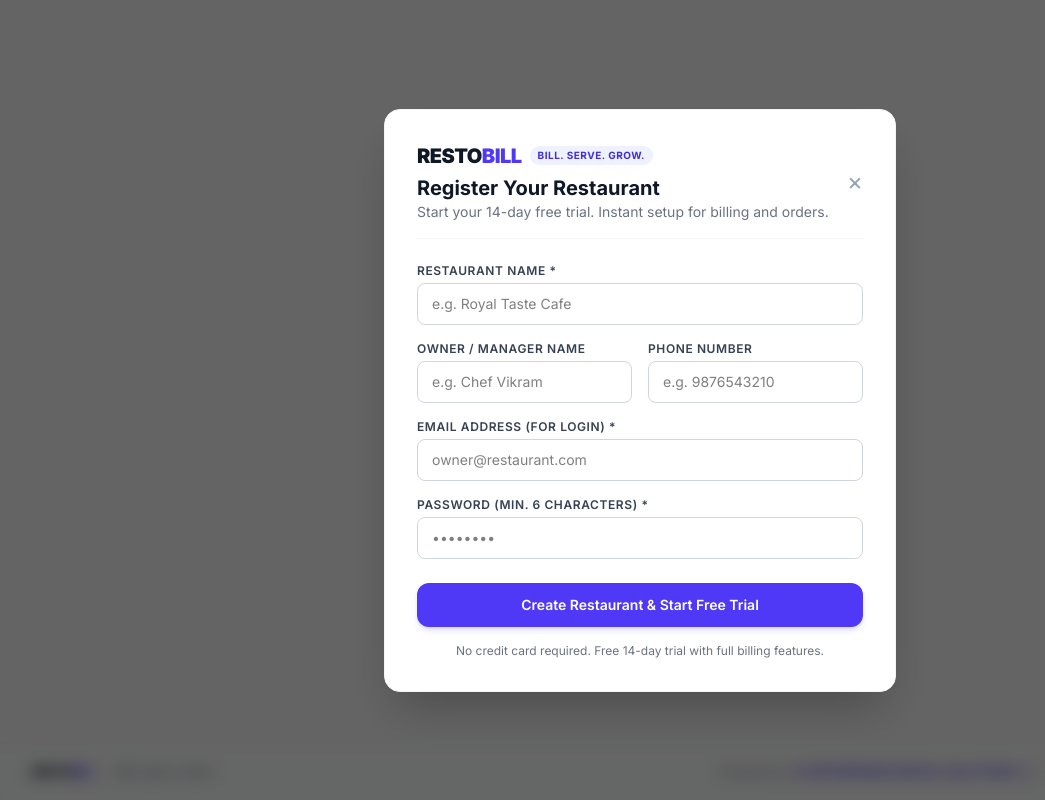
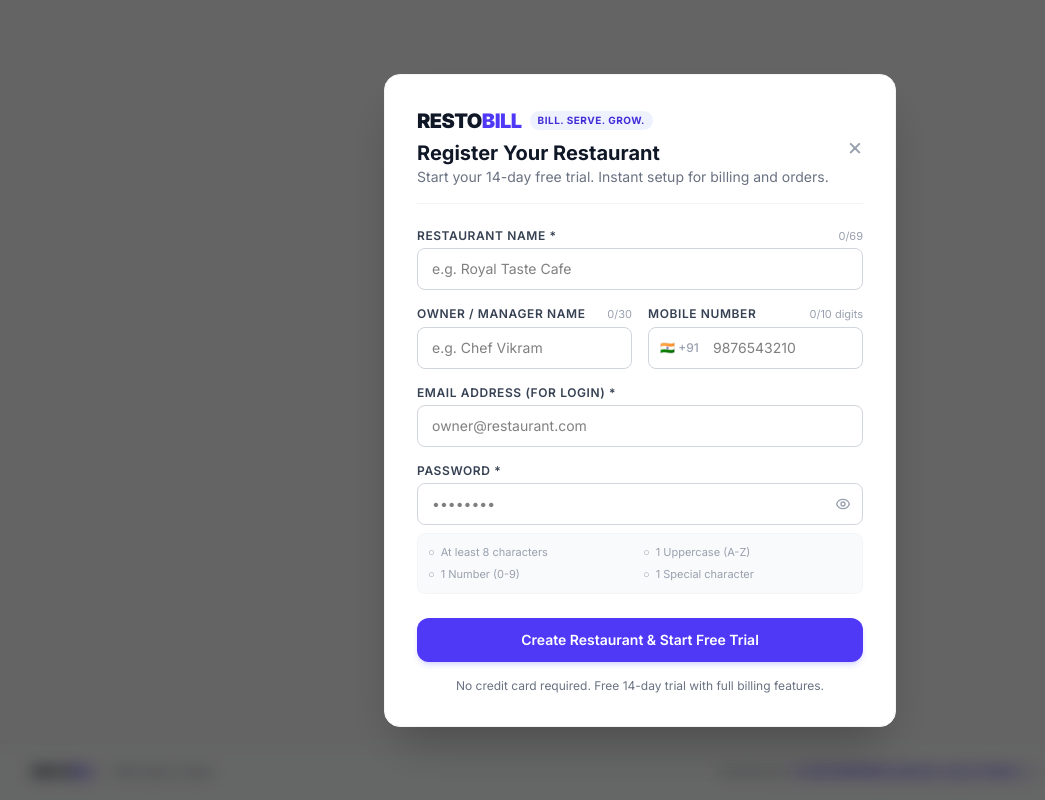
Before and after one commit to kushvijay234/quickbill-restaurant-pos, a React (Vite) app: page / in a window 1280 px wide. Both pictures are taken after a click on the button "Register Your Restaurant (14-Day Free Trial)". Shown: the whole page, without its empty margins (0-1045 px from the left). Built offline with nearby package versions, Linux system fonts and the light colour scheme.

Commit message:
updated 2.0.7 registration form

```diff
--- a/components/saas/RestaurantRegister.tsx
+++ b/components/saas/RestaurantRegister.tsx
@@ -14,21 +14,64 @@ const RestaurantRegister: React.FC<RestaurantRegisterProps> = ({ onClose, onSucc
   const [ownerEmail, setOwnerEmail] = useState('');
   const [ownerPhone, setOwnerPhone] = useState('');
   const [ownerPassword, setOwnerPassword] = useState('');
+  const [showPassword, setShowPassword] = useState(false);
 
   const [error, setError] = useState('');
   const [isLoading, setIsLoading] = useState(false);
+
+  // Password rule tests
+  const hasMinLength = ownerPassword.length >= 8;
+  const hasUppercase = /[A-Z]/.test(ownerPassword);
+  const hasNumber = /[0-9]/.test(ownerPassword);
+  const hasSpecialChar = /[!@#$%^&*()_+\-=\[\]{};':"\\|,.<>\/?~`]/.test(ownerPassword);
 
   const handleSubmit = async (e: React.FormEvent) => {
     e.preventDefault();
     setError('');
 
-    if (!restaurantName || !ownerEmail || !ownerPassword) {
+    const cleanRestName = restaurantName.trim();
+    const cleanOwnerName = ownerName.trim();
+    const cleanEmail = ownerEmail.trim();
+    const cleanPhone = ownerPhone.trim();
+
+    if (!cleanRestName || !cleanEmail || !ownerPassword) {
       setError('Please provide restaurant name, email, and password.');
       return;
     }
 
-    if (ownerPassword.length < 6) {
-      setError('Password must be at least 6 characters.');
+    // 1. Restaurant Name: not above 69 characters
+    if (cleanRestName.length > 69) {
+      setError('Restaurant name cannot exceed 69 characters.');
+      return;
+    }
+
+    // 2. Owner Name: max 30 characters
+    if (cleanOwnerName.length > 30) {
+      setError('Owner name cannot exceed 30 characters.');
+      return;
+    }
+
+    // 3. Mobile Number: only 10 digits
+    if (cleanPhone && cleanPhone.length !== 10) {
+      setError('Mobile number must be exactly 10 digits.');
+      return;
+    }
+
+    // 4. Password: min 8 characters, at least 1 uppercase, 1 special character, 1 number
+    if (!hasMinLength) {
+      setError('Password must be at least 8 characters long.');
+      return;
+    }
+    if (!hasUppercase) {
+      setError('Password must contain at least one uppercase letter (A-Z).');
+      return;
+    }
+    if (!hasNumber) {
+      setError('Password must contain at least one number (0-9).');
+      return;
+    }
+    if (!hasSpecialChar) {
+      setError('Password must contain at least one special character (!@#$%^&* etc).');
       return;
     }
 
@@ -36,10 +79,10 @@ const RestaurantRegister: React.FC<RestaurantRegisterProps> = ({ onClose, onSucc
 
     try {
       const data = await api.post('/saas/register', {
-        restaurantName,
-        ownerName: ownerName || restaurantName,
-        ownerEmail,
-        ownerPhone,
+        restaurantName: cleanRestName,
+        ownerName: cleanOwnerName || cleanRestName,
+        ownerEmail: cleanEmail,
+        ownerPhone: cleanPhone,
         ownerPassword
       });
 
@@ -88,50 +131,92 @@ const RestaurantRegister: React.FC<RestaurantRegisterProps> = ({ onClose, onSucc
         </div>
 
         {error && (
-          <div className="mt-4 p-3 rounded-lg bg-red-50 dark:bg-red-900/30 text-red-600 dark:text-red-300 text-sm">
+          <div
+            role="alert"
+            className="mt-4 flex items-start gap-2.5 p-3 rounded-xl bg-red-50 dark:bg-red-900/30 border border-red-200 dark:border-red-800 text-red-600 dark:text-red-300 text-xs sm:text-sm animate-fade-in"
+          >
+            <svg className="w-5 h-5 flex-shrink-0 text-red-500 mt-0.5" fill="none" viewBox="0 0 24 24" stroke="currentColor">
+              <path strokeLinecap="round" strokeLinejoin="round" strokeWidth={2} d="M12 9v2m0 4h.01m-6.938 4h13.856c1.54 0 2.502-1.667 1.732-3L13.732 4c-.77-1.333-2.694-1.333-3.464 0L3.34 16c-.77 1.333.192 3 1.732 3z" />
+            </svg>
+            <div className="flex-1 font-medium leading-relaxed">
               {error}
+            </div>
           </div>
         )}
 
         <form onSubmit={handleSubmit} className="mt-6 space-y-4">
           <div>
-            <label className="block text-xs font-semibold text-gray-700 dark:text-gray-300 uppercase tracking-wider mb-1">
+            <div className="flex justify-between items-center mb-1">
+              <label className="block text-xs font-semibold text-gray-700 dark:text-gray-300 uppercase tracking-wider">
                 Restaurant Name *
               </label>
+              <span className={`text-[11px] ${restaurantName.length >= 69 ? 'text-amber-500 font-bold' : 'text-gray-400'}`}>
+                {restaurantName.length}/69
+              </span>
+            </div>
             <input
               type="text"
               required
+              maxLength={69}
               placeholder="e.g. Royal Taste Cafe"
               value={restaurantName}
-              onChange={(e) => setRestaurantName(e.target.value)}
+              onChange={(e) => {
+                setRestaurantName(e.target.value.slice(0, 69));
+                if (error) setError('');
+              }}
               className="w-full px-3.5 py-2.5 text-sm rounded-lg border border-gray-300 dark:border-gray-600 dark:bg-gray-700 dark:text-white focus:ring-2 focus:ring-indigo-500 focus:outline-none"
             />
           </div>
 
           <div className="grid grid-cols-1 sm:grid-cols-2 gap-4">
             <div>
-              <label className="block text-xs font-semibold text-gray-700 dark:text-gray-300 uppercase tracking-wider mb-1">
+              <div className="flex justify-between items-center mb-1">
+                <label className="block text-xs font-semibold text-gray-700 dark:text-gray-300 uppercase tracking-wider">
                   Owner / Manager Name
                 </label>
+                <span className={`text-[11px] ${ownerName.length >= 30 ? 'text-amber-500 font-bold' : 'text-gray-400'}`}>
+                  {ownerName.length}/30
+                </span>
+              </div>
               <input
                 type="text"
+                maxLength={30}
                 placeholder="e.g. Chef Vikram"
                 value={ownerName}
-                onChange={(e) => setOwnerName(e.target.value)}
+                onChange={(e) => {
+                  setOwnerName(e.target.value.slice(0, 30));
+                  if (error) setError('');
+                }}
                 className="w-full px-3.5 py-2.5 text-sm rounded-lg border border-gray-300 dark:border-gray-600 dark:bg-gray-700 dark:text-white focus:ring-2 focus:ring-indigo-500 focus:outline-none"
               />
             </div>
             <div>
-              <label className="block text-xs font-semibold text-gray-700 dark:text-gray-300 uppercase tracking-wider mb-1">
-                Phone Number
+              <div className="flex justify-between items-center mb-1">
+                <label className="block text-xs font-semibold text-gray-700 dark:text-gray-300 uppercase tracking-wider">
+                  Mobile Number
                 </label>
+                <span className={`text-[11px] ${ownerPhone.length === 10 ? 'text-emerald-600 dark:text-emerald-400 font-bold' : 'text-gray-400'}`}>
+                  {ownerPhone.length}/10 digits
+                </span>
+              </div>
+              <div className="relative">
+                <span className="absolute inset-y-0 left-0 flex items-center pl-3 text-xs font-medium text-gray-400 select-none">
+                  🇮🇳 +91
+                </span>
                 <input
                   type="tel"
-                placeholder="e.g. 9876543210"
+                  inputMode="numeric"
+                  maxLength={10}
+                  placeholder="9876543210"
                   value={ownerPhone}
-                onChange={(e) => setOwnerPhone(e.target.value)}
-                className="w-full px-3.5 py-2.5 text-sm rounded-lg border border-gray-300 dark:border-gray-600 dark:bg-gray-700 dark:text-white focus:ring-2 focus:ring-indigo-500 focus:outline-none"
+                  onChange={(e) => {
+                    const digits = e.target.value.replace(/\D/g, '').slice(0, 10);
+                    setOwnerPhone(digits);
+                    if (error) setError('');
+                  }}
+                  className="w-full pl-16 pr-3.5 py-2.5 text-sm rounded-lg border border-gray-300 dark:border-gray-600 dark:bg-gray-700 dark:text-white focus:ring-2 focus:ring-indigo-500 focus:outline-none"
                 />
+              </div>
             </div>
           </div>
 
@@ -142,25 +227,71 @@ const RestaurantRegister: React.FC<RestaurantRegisterProps> = ({ onClose, onSucc
             <input
               type="email"
               required
+              autoComplete="email"
               placeholder="owner@restaurant.com"
               value={ownerEmail}
-              onChange={(e) => setOwnerEmail(e.target.value)}
+              onChange={(e) => {
+                setOwnerEmail(e.target.value);
+                if (error) setError('');
+              }}
               className="w-full px-3.5 py-2.5 text-sm rounded-lg border border-gray-300 dark:border-gray-600 dark:bg-gray-700 dark:text-white focus:ring-2 focus:ring-indigo-500 focus:outline-none"
             />
           </div>
 
           <div>
             <label className="block text-xs font-semibold text-gray-700 dark:text-gray-300 uppercase tracking-wider mb-1">
-              Password (min. 6 characters) *
+              Password *
             </label>
+            <div className="relative">
               <input
-              type="password"
+                type={showPassword ? 'text' : 'password'}
                 required
                 placeholder="••••••••"
                 value={ownerPassword}
-              onChange={(e) => setOwnerPassword(e.target.value)}
-              className="w-full px-3.5 py-2.5 text-sm rounded-lg border border-gray-300 dark:border-gray-600 dark:bg-gray-700 dark:text-white focus:ring-2 focus:ring-indigo-500 focus:outline-none"
+                onChange={(e) => {
+                  setOwnerPassword(e.target.value);
+                  if (error) setError('');
+                }}
+                className="w-full px-3.5 py-2.5 pr-10 text-sm rounded-lg border border-gray-300 dark:border-gray-600 dark:bg-gray-700 dark:text-white focus:ring-2 focus:ring-indigo-500 focus:outline-none"
               />
+              <button
+                type="button"
+                onClick={() => setShowPassword(!showPassword)}
+                className="absolute inset-y-0 right-0 pr-3 flex items-center text-gray-400 hover:text-gray-600 dark:hover:text-gray-200"
+                tabIndex={-1}
+              >
+                {showPassword ? (
+                  <svg className="w-4 h-4" fill="none" viewBox="0 0 24 24" stroke="currentColor">
+                    <path strokeLinecap="round" strokeLinejoin="round" strokeWidth={2} d="M13.875 18.825A10.05 10.05 0 0112 19c-4.478 0-8.268-2.943-9.543-7a9.97 9.97 0 011.563-3.029m5.858.908a3 3 0 114.243 4.243M9.878 9.878l4.242 4.242M9.88 9.88l-3.29-3.29m7.532 7.532l3.29 3.29M3 3l18 18" />
+                  </svg>
+                ) : (
+                  <svg className="w-4 h-4" fill="none" viewBox="0 0 24 24" stroke="currentColor">
+                    <path strokeLinecap="round" strokeLinejoin="round" strokeWidth={2} d="M15 12a3 3 0 11-6 0 3 3 0 016 0z" />
+                    <path strokeLinecap="round" strokeLinejoin="round" strokeWidth={2} d="M2.458 12C3.732 7.943 7.523 5 12 5c4.478 0 8.268 2.943 9.542 7-1.274 4.057-5.064 7-9.542 7-4.477 0-8.268-2.943-9.542-7z" />
+                  </svg>
+                )}
+              </button>
+            </div>
+
+            {/* Live Password Strength Requirements Checklist */}
+            <div className="grid grid-cols-2 gap-1.5 mt-2 p-2.5 rounded-lg bg-gray-50 dark:bg-gray-700/50 border border-gray-100 dark:border-gray-700 text-[11px]">
+              <div className={`flex items-center gap-1.5 ${hasMinLength ? 'text-emerald-600 dark:text-emerald-400 font-medium' : 'text-gray-400 dark:text-gray-500'}`}>
+                <span>{hasMinLength ? '✓' : '○'}</span>
+                <span>At least 8 characters</span>
+              </div>
+              <div className={`flex items-center gap-1.5 ${hasUppercase ? 'text-emerald-600 dark:text-emerald-400 font-medium' : 'text-gray-400 dark:text-gray-500'}`}>
+                <span>{hasUppercase ? '✓' : '○'}</span>
+                <span>1 Uppercase (A-Z)</span>
+              </div>
+              <div className={`flex items-center gap-1.5 ${hasNumber ? 'text-emerald-600 dark:text-emerald-400 font-medium' : 'text-gray-400 dark:text-gray-500'}`}>
+                <span>{hasNumber ? '✓' : '○'}</span>
+                <span>1 Number (0-9)</span>
+              </div>
+              <div className={`flex items-center gap-1.5 ${hasSpecialChar ? 'text-emerald-600 dark:text-emerald-400 font-medium' : 'text-gray-400 dark:text-gray-500'}`}>
+                <span>{hasSpecialChar ? '✓' : '○'}</span>
+                <span>1 Special character</span>
+              </div>
+            </div>
           </div>
 
           <div className="pt-2">
```
Also changed, not shown: 2 other files (tests, documents, lock files or other folders). Lines whose indentation alone changed are shown as unchanged.
